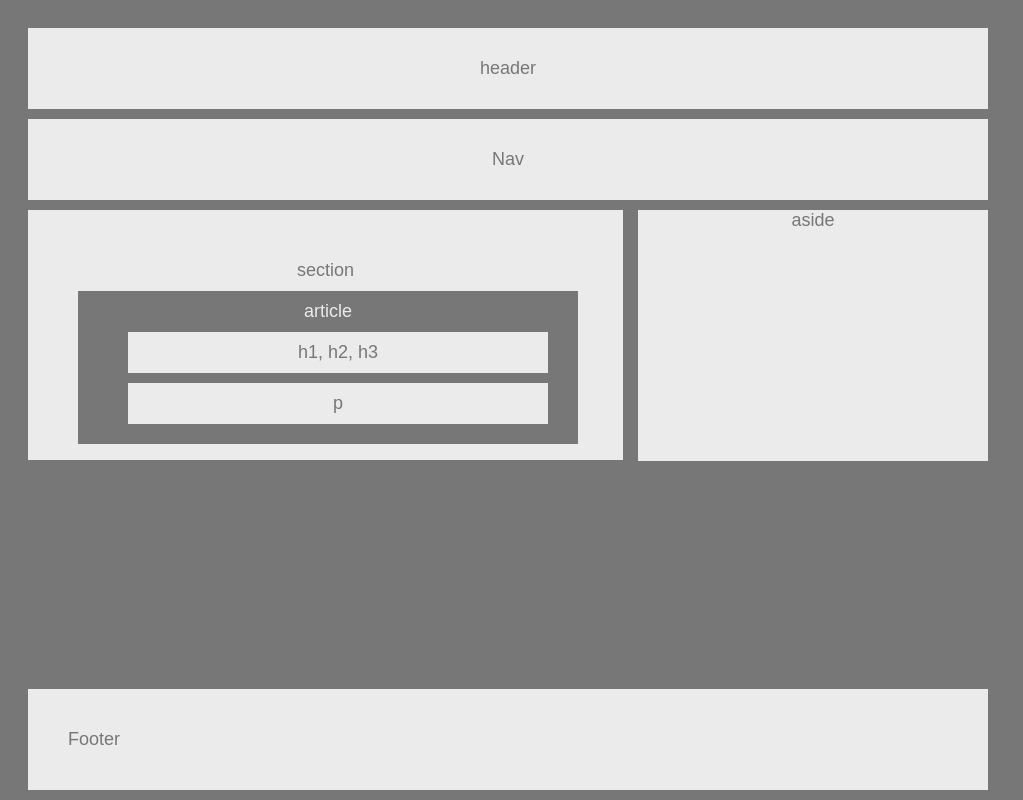
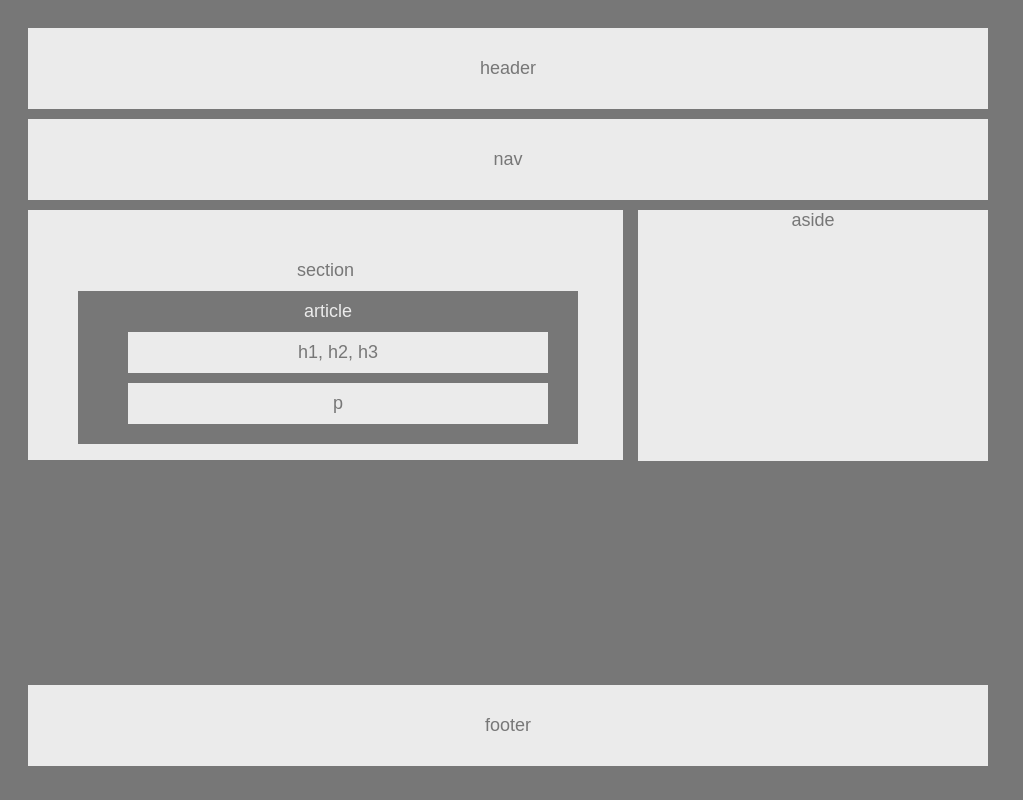
Before and after one commit to Marielle3/HW-WIREFRAME, a plain HTML site: page index.html in a window 1280 px wide. Shown: the whole page, without its empty margins (0-1023 px from the left). Drawn offline with Linux system fonts and the light colour scheme.

Commit message:
edits to nav and footer text size and alignment

```diff
--- a/index.html
+++ b/index.html
@@ -15,7 +15,7 @@
              header
 
         </header>
- <nav id="Nav">Nav</nav>
+ <nav id="Nav">nav</nav>
 
 
 
@@ -42,7 +42,7 @@
 </section>
 
 <footer>
-    Footer
+    footer
 </footer>
 
 </body>
--- a/style.css
+++ b/style.css
@@ -7,6 +7,7 @@
 
 
 header {
+
     padding: 30px;
     margin: auto;
     background: #ebebeb;
@@ -24,6 +25,7 @@ body {
 }
 
 #Nav {
+
     padding: 30px;
     margin: 10px auto;
     background: #ebebeb;
@@ -32,6 +34,7 @@ body {
 }
 
 #section {
+
     background: #ebebeb;
     padding: 50px;
     width: 495px;
@@ -71,6 +74,7 @@ body {
 
 
 #aside {
+
     float: right;
     padding: 0px 0px 230px 0px;
     margin: auto;
@@ -82,11 +86,13 @@ body {
 
 
 footer {
-    background: #ebebeb;
-    bottom: 10px;
-    width: 880px;
-    position: absolute;
-    margin: 10px 0px 0px 0px;
-    padding: 40px;
 
-  }
+  background: #ebebeb;
+  bottom: 10px;
+  width: 900px;
+  position: absolute;
+  margin: 19px 53px 24px 0px;
+  padding: 30px;
+  text-align: center;
+
+}
```
